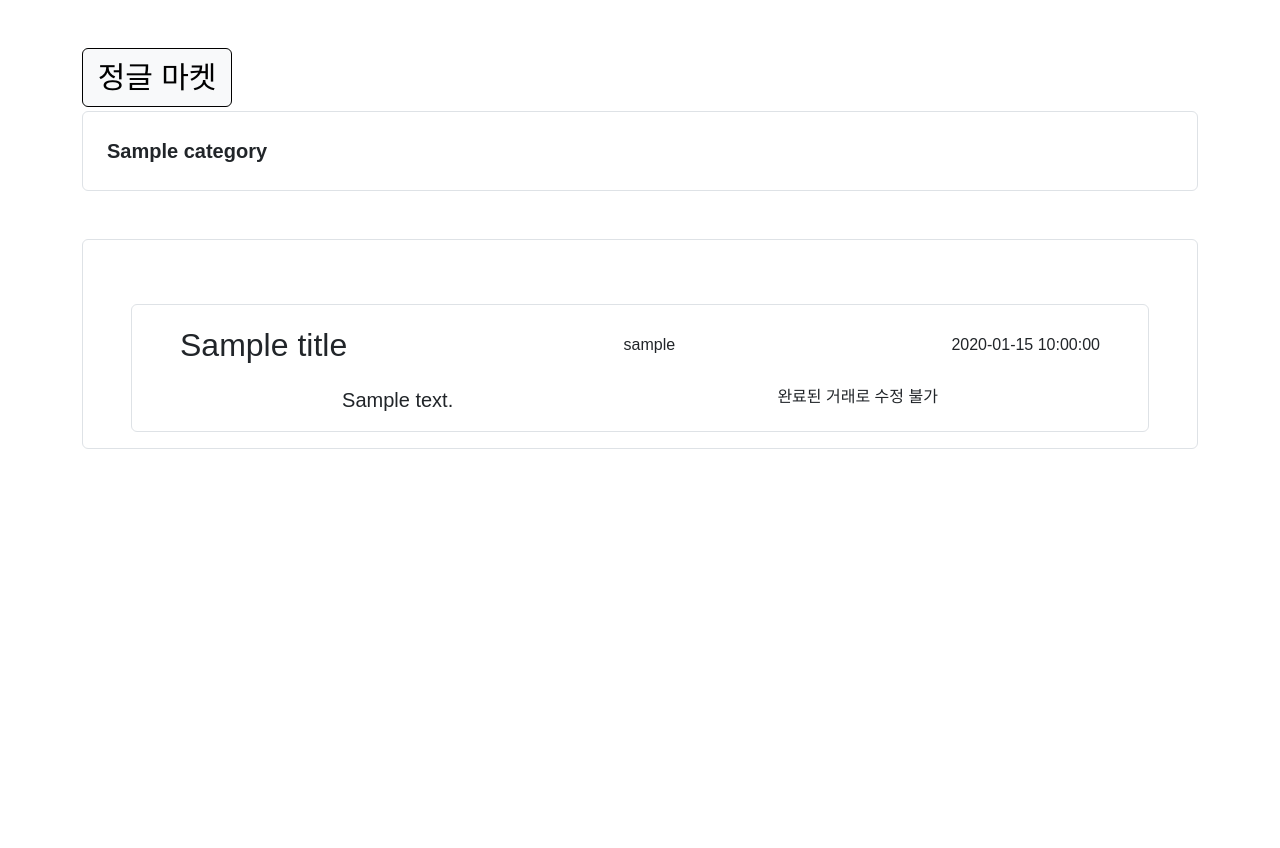
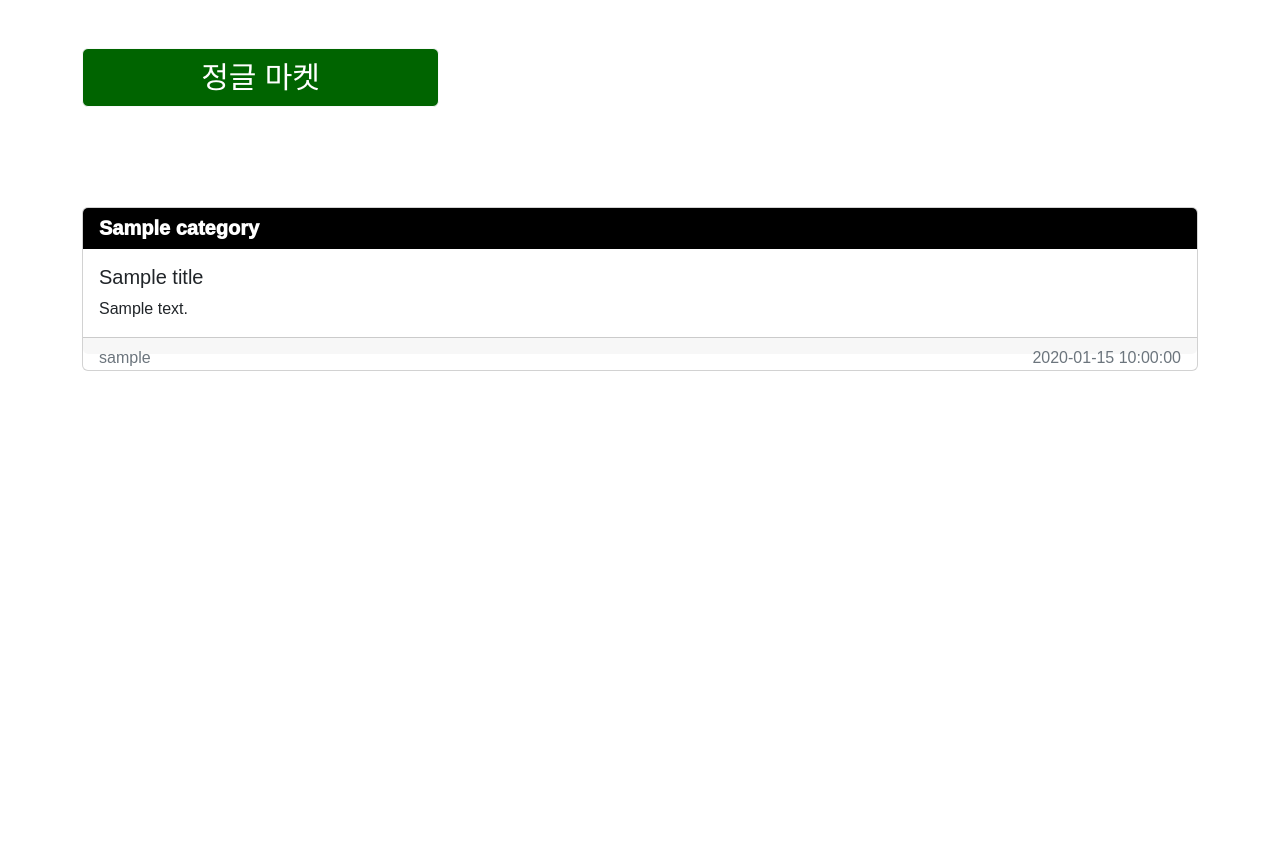
Before and after one commit to SWKAIST6/TEAM06_Project, a Flask app: template templates/exchange.html in a window 1280 px wide. After the commit the page ends 371 px from the top, so only its background shows below. Run offline with Flask 2, Linux system fonts and the light colour scheme; the template is opened without the code that fills it: most values are stand-ins (such as "Sample title", 1, 10 or a date in 2020); some libraries are stand-ins or nearby versions; some web fonts are replaced.

Commit message:
(fix) final draft

```diff
--- a/app.py
+++ b/app.py
@@ -149,7 +149,7 @@ def url_generator(objectid):
    messages = list(find_messages(objectid))
 
    return render_template('exchange.html',title=title, category=category, datetime=datetime,
-      text=text, username=username, objectid = objectid, done=done, messages=messages )
+      text=text, username=username, objectid = objectid, done=done, messages=messages[::-1] )
 
 #게시글 삭제하기
 @app.route('/market/delete', methods=['POST'])
--- a/templates/exchange.html
+++ b/templates/exchange.html
@@ -31,23 +31,41 @@
             <div class="justify-content-start">
                 <button type="button" id="home-button" class="btn btn-light" onclick="location.href='/market'">정글 마켓</button>
             </div>
-            <div id="box-title" class="border rounded mt-1 p-3 d-flex justify-content-between">
-                <div id="head-bar" class="p-2 lead fw-bold">
-                    {{ category }}
+        </div>
+        <div class="container">
+            <div id="space">
+            </div>
+            <div class="card">
+                <h5 class="card-header">{{ category }}</h5>
+                <div>
+                    <div class="card-body d-flex justify-content-between">
+                        <div>
+                            <h5 class="card-title"> {{ title }} </h5>
+                            <p class="card-text"> {{ text }} </p>
+                        </div>
+                        {% if done == 0 %}
+                        <div id = "button-box" class="pt-3" style="margin:0;">
+                            <a href="#" class="btn btn-success" onclick="endRoom()">거래완료하기</a>
+                            <a href="#" class="btn btn-secondary" onclick="hideAndShow()">수정</a>
+                            <a href="#" class="btn btn-danger" onclick="deleteInformation()">
+                                삭제
+                            </a>
+                            <a href="#" class="btn btn-warning" onclick="location.href='/market'">취소</a>
+                        </div>
+                        {% endif %}
+
+                    </div>
+                    <div class="card-footer text-muted">
+                        <span id="username">
+                            {{ username }}
+                        </span>
+                        <span id="datetime">
+                            {{ datetime }}
+                        </span>
+                    </div>
                 </div>
-                {% if done == 0 %}
-                <div class="d-flex">
-                    <button class="me-3 btn btn-primary p-2" id="exchange-complete" style=display:none; onclick="endRoom()">
-                        거래완료
-                    </button>
-                    <button class="btn btn-primary p-2" onclick="location.href='/market'">
-                        거래취소
-                    </button>
-                </div>
-                {% endif %}
             </div>
         </div>
-
         <div class="container">
             <div class="card" id="post-card" style=display:none;>
                 <div class="card-body">
@@ -75,40 +93,9 @@
                 </div>
             </div>
         </div>
+
         <div class="container">
             <div id="post-text">
-                <div id="box-info" class="border rounded py-3 px-5 mt-5">
-                    <div id="box-info" class="container border rounded py-3 px-5 mt-5">
-                        <div class="d-flex justify-content-between">
-                            <span class="fs-2">
-                                {{ title }}
-                            </span>
-                            <span class="align-self-center" id="username">
-                                {{ username }}
-                            </span>
-                            <span class="align-self-center">
-                                {{ datetime }}
-                            </span>
-                        </div>
-                        <div class="d-flex mt-3 justify-content-around">
-                            <span class="lead">
-                                {{ text }}
-                            </span>
-                            {% if done == 0 %}
-                            <span id="edit-delete-button" style=display:none;>
-                                <button class="me-3 btn btn-primary p-2" onclick="hideAndShow()">
-                                    수정
-                                </button>
-                                <button class="me-3 btn btn-primary p-2 " onclick="deleteInformation()">
-                                    삭제
-                                </button>
-                            </span>
-                            {% else %}
-                            <span>완료된 거래로 수정 불가</span>
-                            {% endif %}
-                        </div>
-                    </div>
-                </div>
 
                 <div id="message_container" class="container text-center mt-4">
                     {% if done == 0 %}
@@ -172,35 +159,73 @@
 
     </body>
 <style>
+
+    html,
+    body {
+        margin: 0;
+        height: auto;
+        min-height:100%;
+    }
+
+    .footer {
+        position:relative;
+        transform: translateY(-100%);
+        margin-bottom: 5rem;
+    }
+
     * {
         font-family: "Stylish", sans-serif;
     }
 
-    html,
-    body {
-        margin: 0;
-        height: 100%;
+    #wrap {
+        width: 85%;
+        margin: 20px auto;
+        margin-top: 20px;
+        overflow: hidden;
     }
 
-    .footer {
-        position:relative;
-        transform: translateY(-200%);
-        margin-bottom: 5rem;
-    }
-
-    #wrap {
-        width: 1200px;
-        margin: auto;
-        margin-top: 40px;
+    #space {
+        height: 100px;
     }
 
     #home-button {
         font-size: 30px;
         font: bold;
-        width: 150px;
-        margin: auto;
+        color: white;
+        width: 32%;
         float: left;
-        border: 0.5px solid;
+        background-color: #006400;
+
+    }
+    #button-box {
+        float : right;
+        margin-bottom : 15px;
+    }
+
+    .btn-primary {
+        background-color: #b4b4b4;
+        color : black;
+        border : none;
+    }
+
+    .card-body {
+        height: 100%;
+        width: 100%;
+    }
+
+    #username {
+        float: left;
+    }
+
+    #datetime {
+        float: right;
+    }
+
+    .card-header {
+        font-size : 20px;
+        font-weight :1000;
+        background-color: black;
+        color : white;
     }
 </style>
 <script src="https://cdnjs.cloudflare.com/ajax/libs/socket.io/4.5.0/socket.io.min.js"></script>
@@ -230,9 +255,9 @@
             };
             console.log("###### form onsubmit success")
 
+            message_text.value = '';
+            message_text.focus();
         }
-        message_text.value = '';
-        message_text.focus();
     })
     }
 
@@ -350,8 +375,8 @@
 
     function hideAndShow() {
         $("#post-card").show();
-        $("#post-text").hide();
-        $("#message-input").hide();
+        // $("#post-text").hide();
+        // $("#message-input").hide();
     }
 
     function reload() {
```
Also changed, not shown: templates/main.html (+109 -81 lines).
